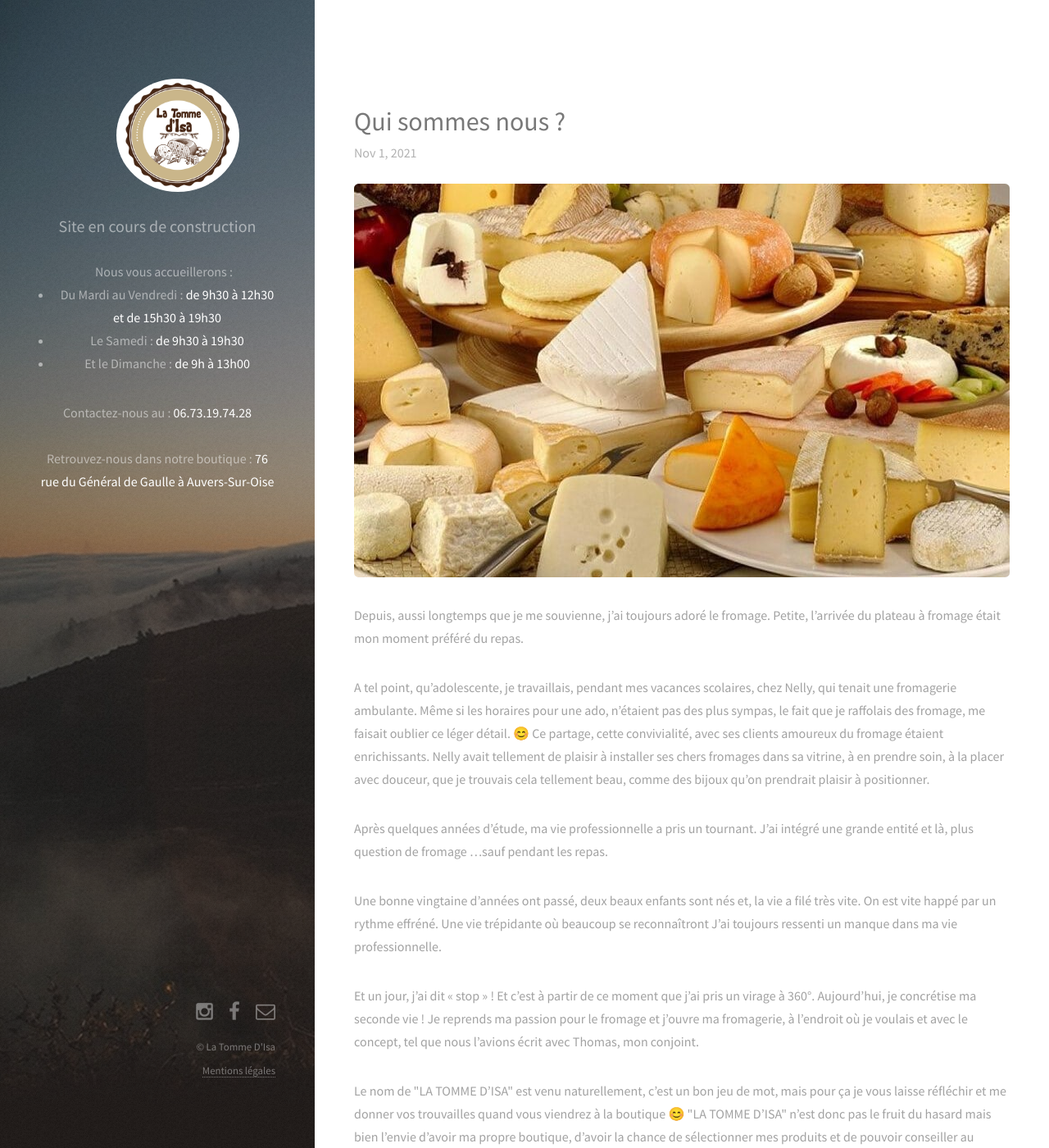
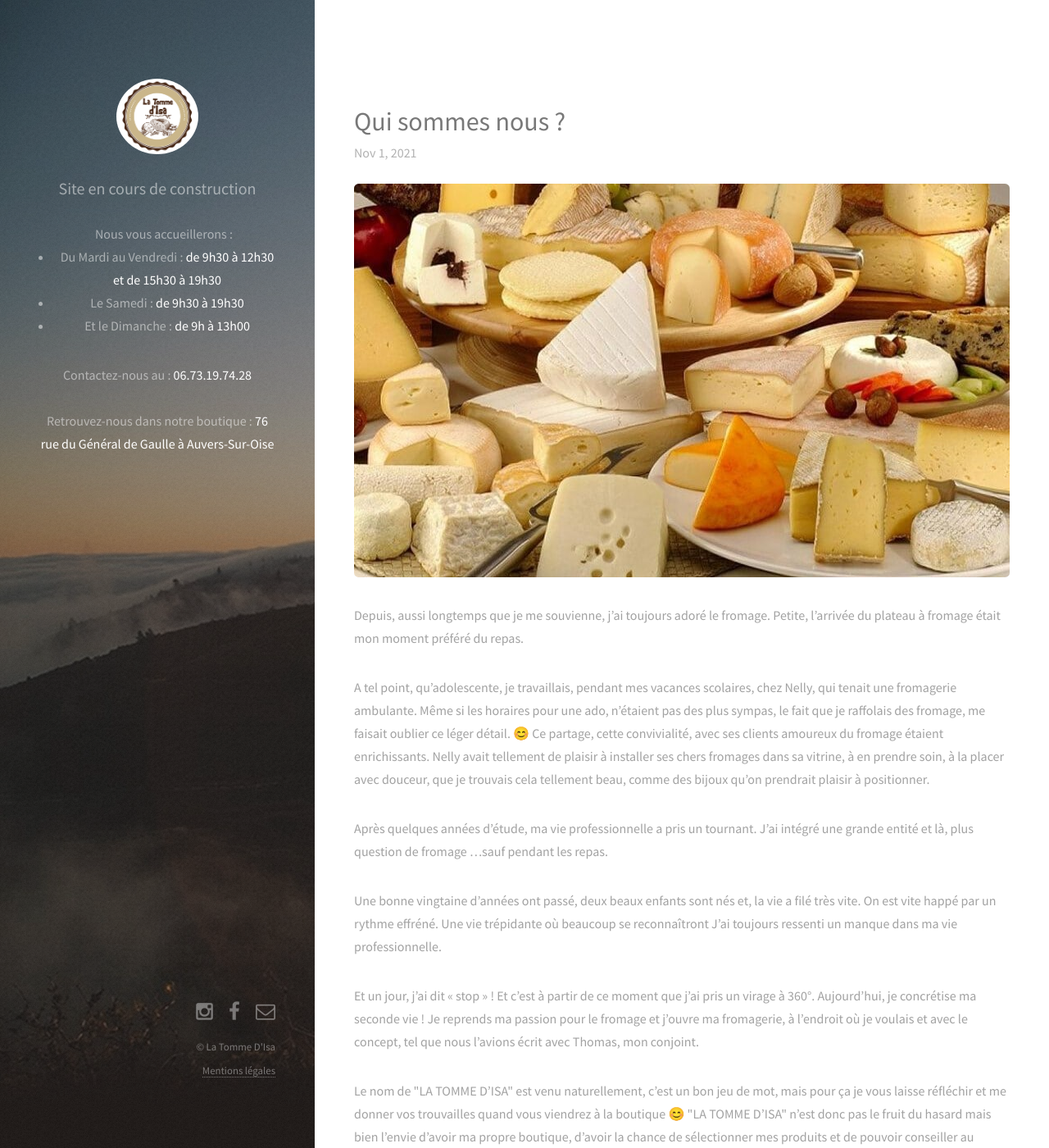
Before and after one commit to SachaCR/la-tomme-disa, a Jekyll site: the page built from index.html, in a window 1280 px wide and 1400 px high. Shown: the whole window at 82% size. Built offline with Jekyll 4.4.1, drawn with Linux system fonts in a browser that asks for light colours; nearby versions of some CDN libraries.

Commit message:
Fix logo

```diff
--- a/css/main.css
+++ b/css/main.css
@@ -2081,7 +2081,7 @@
 
 			.image.logo img {
 				border-radius: 100%;
-				width: 150%;
+				width: 100%;
 			}
 
 /* List */
```
